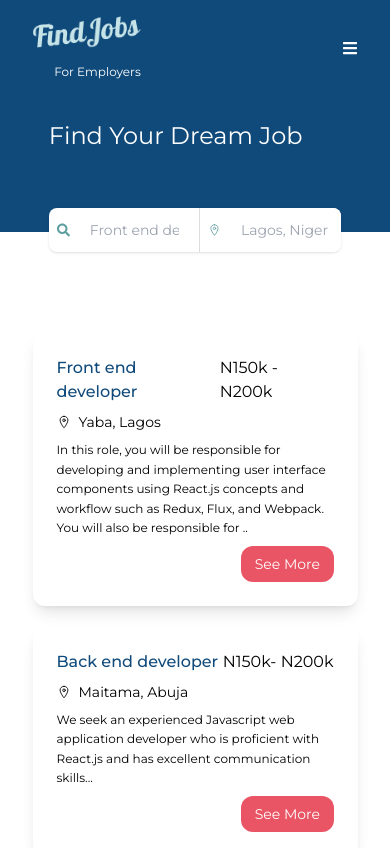
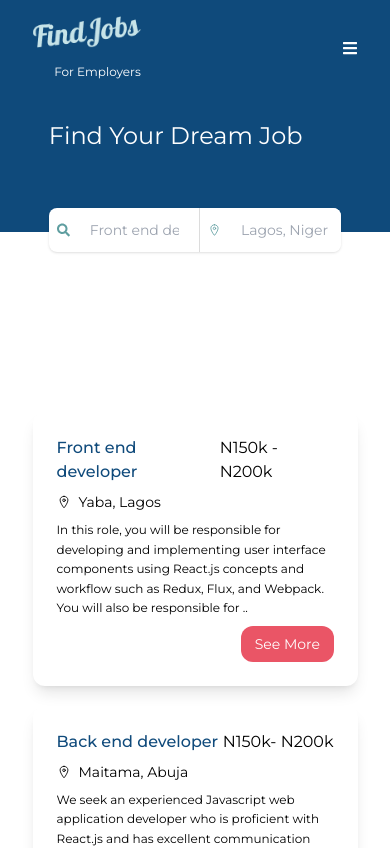
Before and after one commit to mrWealthid/Jobs, a React (Create React App) app: page / in a window 390 px wide. Shown: the top 848 px of the page. Built offline with nearby package versions, Linux system fonts and the light colour scheme.

Commit message:
responsiveness fix

```diff
--- a/src/components/Views/GuestBoard.js
+++ b/src/components/Views/GuestBoard.js
@@ -116,7 +116,7 @@ const GuestBoard = () => {
             id
               ? 'grid-cols-1 w-10/12 sm:w-8/12  md:w-1/2 '
               : 'md:grid-cols-2 md:w-auto w-10/12 mx-auto '
-          } gap-5 min-h-screen items-center `}
+          } gap-5  my-20 `}
         >
           {jobs.map((job) => (
             <JobCard {...job} key={job.id} />
```
